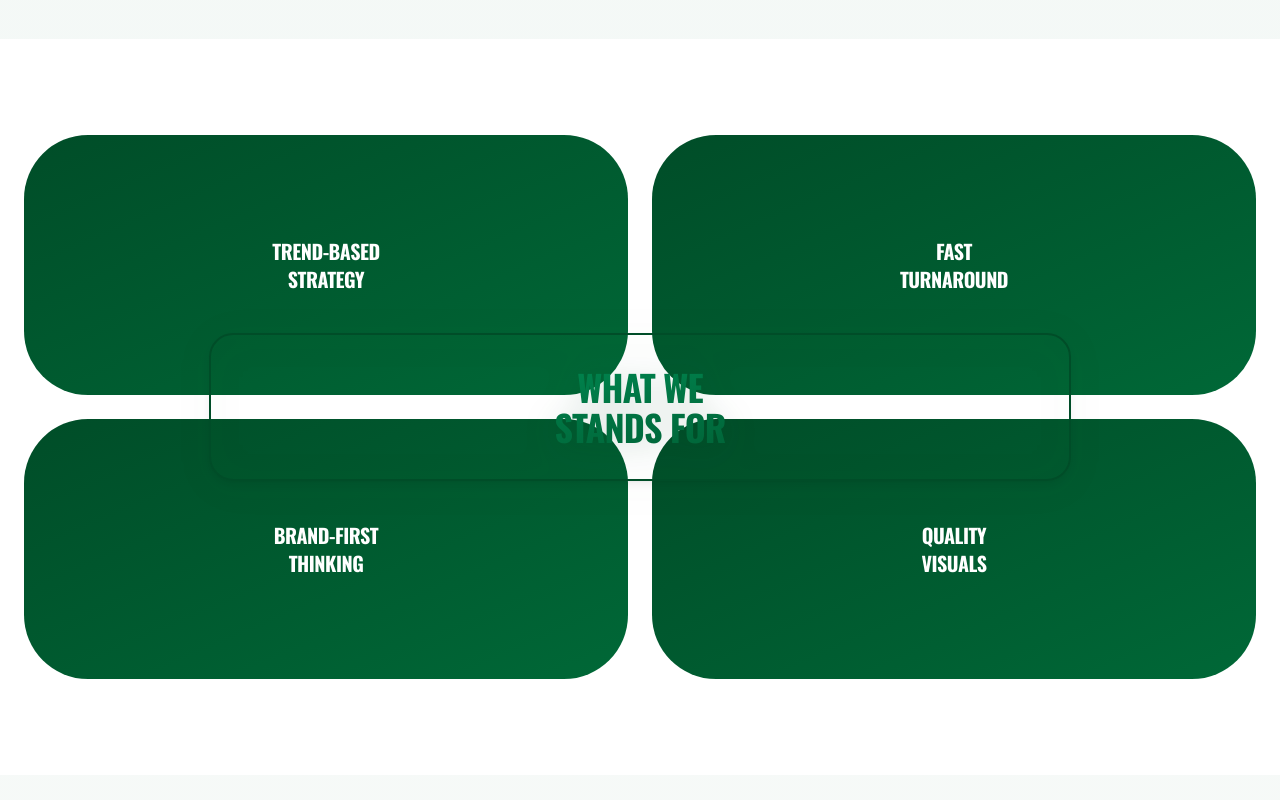
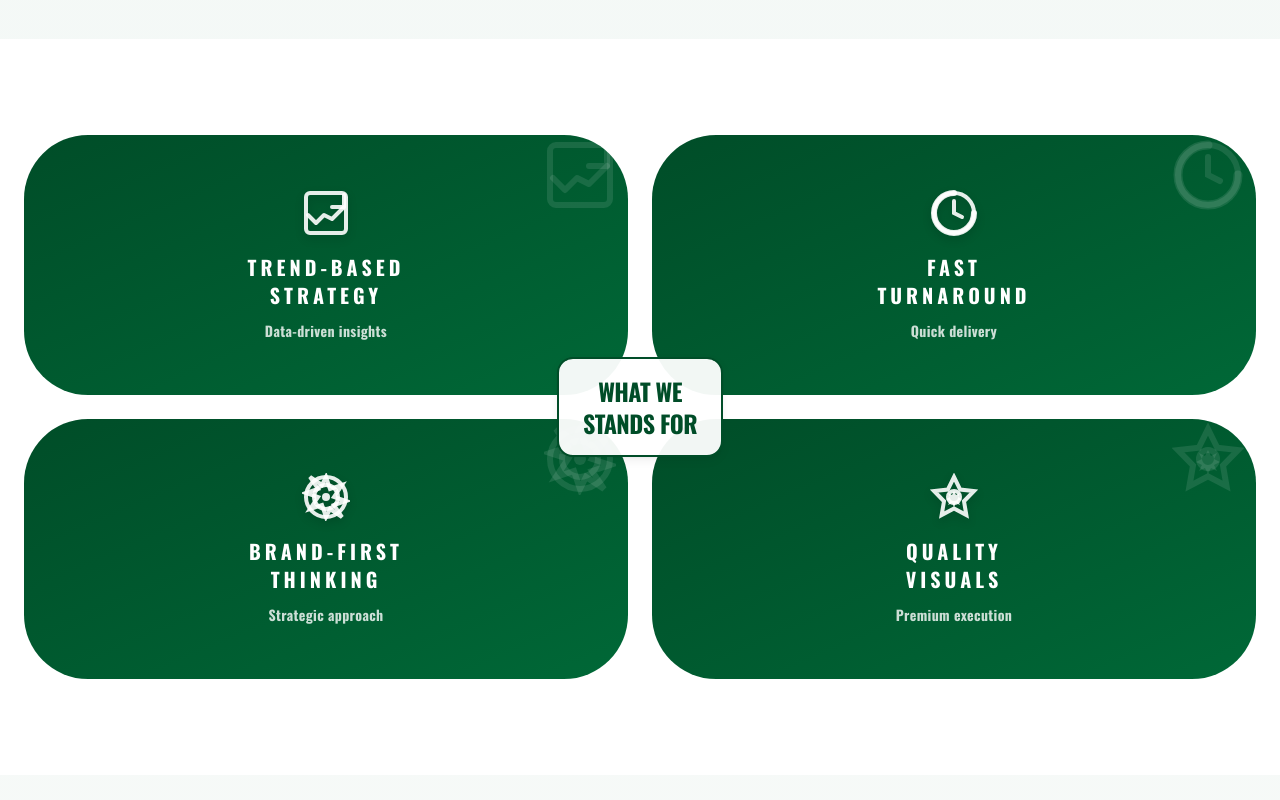
Before and after one commit to desingh-rajan/nbm-frontend, a Next.js app: page / in a window 1280 px wide. Shown: the part 4720-5520 px from the top of the page. Built offline with nearby package versions, Linux system fonts and the light colour scheme.

Commit message:
UI fixes

```diff
--- a/src/components/portfolio/ContactSection.tsx
+++ b/src/components/portfolio/ContactSection.tsx
@@ -4,14 +4,23 @@ export const ContactSection: React.FC = () => {
   return (
     <section data-section id="contact" className="relative">
       <div className="container-shell flex flex-col gap-16">
-        <div className="rounded-[2.5rem] bg-[var(--color-brand)] text-white px-10 py-12 flex flex-col md:flex-row items-center justify-between gap-8">
-          <h3 className="font-display tracking-[0.35em] text-2xl md:text-4xl text-center md:text-left bg-gradient-to-br from-[#009e60] to-[#004d28] dark:from-[#5fffa1] dark:to-[#0d8f4a] bg-clip-text text-transparent drop-shadow-[0_4px_16px_rgba(0,64,32,0.18)]">GET IN TOUCH</h3>
-          <button className="h-16 w-16 rounded-full bg-white text-[var(--color-brand)] font-display text-2xl flex items-center justify-center shadow-card" aria-label="Contact CTA">↗</button>
+        <div className="rounded-[2.5rem] bg-gradient-to-br from-[var(--color-brand-dark)] to-[var(--color-brand)] text-white px-10 py-12 flex flex-col md:flex-row items-center justify-between gap-8">
+          <h3 className="font-display tracking-[0.35em] text-2xl md:text-4xl text-center md:text-left text-white drop-shadow-[0_4px_16px_rgba(0,0,0,0.3)]">GET IN TOUCH</h3>
+          <button className="h-16 w-16 rounded-full bg-white text-[var(--color-brand-dark)] font-display text-2xl flex items-center justify-center shadow-card" aria-label="Contact CTA">↗</button>
         </div>
         <div className="grid md:grid-cols-3 gap-6">
-          <div className="rounded-3xl border-2 border-[var(--color-brand-dark)] p-8 flex flex-col gap-4 bg-white/90"><h4 className="tracking-[0.25em] font-display">MAIL US @</h4><p className="text-xs tracking-wide text-[var(--color-brand-dark)]">neverbeforemarketing@outlook.com</p></div>
-          <div className="rounded-3xl border-2 border-[var(--color-brand-dark)] p-8 flex flex-col gap-4 bg-white/90"><h4 className="tracking-[0.25em] font-display">REACH US @</h4><p className="text-xs tracking-wide text-[var(--color-brand-dark)]">New Naicker Street, 213, 2nd Floor, Madurai, Tamilnadu 625009</p></div>
-          <div className="rounded-3xl border-2 border-[var(--color-brand-dark)] p-8 flex flex-col gap-4 bg-white/90"><h4 className="tracking-[0.25em] font-display">CALL US @</h4><p className="text-xs tracking-wide text-[var(--color-brand-dark)]">0452-4904927</p></div>
+          <div className="rounded-3xl border-2 border-[var(--color-brand-dark)] p-8 flex flex-col gap-4 bg-white/90 dark:bg-[var(--color-bg)]/90">
+            <h4 className="tracking-[0.25em] font-display text-[var(--color-brand-dark)] dark:text-[var(--color-brand-light)]">MAIL US @</h4>
+            <p className="text-xs tracking-wide text-[var(--color-brand-dark)] dark:text-[var(--color-text-muted)]">neverbeforemarketing@outlook.com</p>
+          </div>
+          <div className="rounded-3xl border-2 border-[var(--color-brand-dark)] p-8 flex flex-col gap-4 bg-white/90 dark:bg-[var(--color-bg)]/90">
+            <h4 className="tracking-[0.25em] font-display text-[var(--color-brand-dark)] dark:text-[var(--color-brand-light)]">REACH US @</h4>
+            <p className="text-xs tracking-wide text-[var(--color-brand-dark)] dark:text-[var(--color-text-muted)]">New Naicker Street, 213, 2nd Floor, Madurai, Tamilnadu 625009</p>
+          </div>
+          <div className="rounded-3xl border-2 border-[var(--color-brand-dark)] p-8 flex flex-col gap-4 bg-white/90 dark:bg-[var(--color-brand-bg)]/90">
+            <h4 className="tracking-[0.25em] font-display text-[var(--color-brand-dark)] dark:text-[var(--color-brand-light)]">CALL US @</h4>
+            <p className="text-xs tracking-wide text-[var(--color-brand-dark)] dark:text-[var(--color-text-muted)]">0452-4904927</p>
+          </div>
         </div>
         <div className="flex flex-wrap gap-4 items-center">
           <div className="rounded-2xl border-2 border-[var(--color-brand-dark)] h-16 w-16 flex items-center justify-center bg-white/80 text-[var(--color-brand-dark)] font-display">IG</div>
--- a/src/components/portfolio/ValuesQuadrant.tsx
+++ b/src/components/portfolio/ValuesQuadrant.tsx
@@ -1,10 +1,55 @@
 import React from 'react';
 
 const VALUES = [
-  { id: 'trend', title: 'TREND-BASED\nSTRATEGY' },
-  { id: 'fast', title: 'FAST\nTURNAROUND' },
-  { id: 'brand', title: 'BRAND-FIRST\nTHINKING' },
-  { id: 'quality', title: 'QUALITY\nVISUALS' },
+  {
+    id: 'trend',
+    title: 'TREND-BASED\nSTRATEGY',
+    description: 'Data-driven insights',
+    icon: (
+      <svg width="48" height="48" viewBox="0 0 24 24" fill="none" xmlns="http://www.w3.org/2000/svg">
+        <path d="M3 13L7 17L11 13L15 15L21 9" stroke="currentColor" strokeWidth="2" strokeLinecap="round" strokeLinejoin="round"/>
+        <path d="M21 3V9H15" stroke="currentColor" strokeWidth="2" strokeLinecap="round" strokeLinejoin="round"/>
+        <rect x="2" y="2" width="20" height="20" rx="2" stroke="currentColor" strokeWidth="2" fill="none"/>
+      </svg>
+    )
+  },
+  {
+    id: 'fast',
+    title: 'FAST\nTURNAROUND',
+    description: 'Quick delivery',
+    icon: (
+      <svg width="48" height="48" viewBox="0 0 24 24" fill="none" xmlns="http://www.w3.org/2000/svg">
+        <circle cx="12" cy="12" r="10" stroke="currentColor" strokeWidth="2"/>
+        <polyline points="12,6 12,12 16,14" stroke="currentColor" strokeWidth="2" strokeLinecap="round"/>
+        <path d="M22 12C22 17.5228 17.5228 22 12 22C6.47715 22 2 17.5228 2 12C2 6.47715 6.47715 2 12 2" stroke="currentColor" strokeWidth="3" strokeLinecap="round"/>
+      </svg>
+    )
+  },
+  {
+    id: 'brand',
+    title: 'BRAND-FIRST\nTHINKING',
+    description: 'Strategic approach',
+    icon: (
+      <svg width="48" height="48" viewBox="0 0 24 24" fill="none" xmlns="http://www.w3.org/2000/svg">
+        <circle cx="12" cy="12" r="10" stroke="currentColor" strokeWidth="2"/>
+        <circle cx="12" cy="12" r="6" stroke="currentColor" strokeWidth="2"/>
+        <circle cx="12" cy="12" r="2" fill="currentColor"/>
+        <path d="M12 2L14 8L20 6L16 12L22 14L16 16L20 22L14 18L12 22L10 16L4 18L8 12L2 10L8 8L4 2L10 6L12 2Z" stroke="currentColor" strokeWidth="2" fill="none"/>
+      </svg>
+    )
+  },
+  {
+    id: 'quality',
+    title: 'QUALITY\nVISUALS',
+    description: 'Premium execution',
+    icon: (
+      <svg width="48" height="48" viewBox="0 0 24 24" fill="none" xmlns="http://www.w3.org/2000/svg">
+        <polygon points="12,2 15.09,8.26 22,9 17,14.14 18.18,21.02 12,17.77 5.82,21.02 7,14.14 2,9 8.91,8.26 12,2" stroke="currentColor" strokeWidth="2" fill="none"/>
+        <circle cx="12" cy="12" r="3" stroke="currentColor" strokeWidth="2"/>
+        <path d="M12 9L13 11L15 10L14 12L16 13L14 14L15 16L13 15L12 17L11 15L9 16L10 14L8 13L10 12L9 10L11 11L12 9Z" fill="currentColor"/>
+      </svg>
+    )
+  },
 ];
 
 export const ValuesQuadrant: React.FC = () => {
@@ -13,13 +58,35 @@ export const ValuesQuadrant: React.FC = () => {
       <div className="container-shell">
         <div className="grid md:grid-cols-2 gap-4 md:gap-6 relative">
           {VALUES.map((v) => (
-            <div key={v.id} className="relative rounded-[4rem] p-10 min-h-[260px] flex items-center justify-center text-center font-display text-lg md:text-xl tracking-[0.2em] whitespace-pre-line text-white bg-gradient-to-br from-[var(--color-brand-dark)] to-[var(--color-brand)]">
-              {v.title}
+            <div key={v.id} className="relative rounded-[4rem] p-10 min-h-[260px] flex flex-col items-center justify-center text-center font-display text-white bg-gradient-to-br from-[var(--color-brand-dark)] to-[var(--color-brand)] overflow-hidden">
+              {/* Background Icon */}
+              <div className="absolute top-4 right-6 text-white/10 scale-150">
+                {v.icon}
+              </div>
+
+              {/* Main Icon */}
+              <div className="text-white/90 mb-4 drop-shadow-lg">
+                {v.icon}
+              </div>
+
+              {/* Title */}
+              <h3 className="text-lg md:text-xl tracking-[0.2em] whitespace-pre-line font-bold mb-3">
+                {v.title}
+              </h3>
+
+              {/* Description */}
+              <p className="text-sm opacity-80 tracking-wide">
+                {v.description}
+              </p>
             </div>
           ))}
+
+          {/* Center Text - Better sized and positioned */}
           <div className="absolute inset-0 flex items-center justify-center pointer-events-none">
-            <div className="bg-[var(--color-bg)]/95 border-2 border-[var(--color-brand-dark)] rounded-3xl px-10 py-8 text-center font-display text-2xl md:text-4xl tracking-[0.15em] shadow-card w-[70%] bg-gradient-to-br from-[#009e60] to-[#004d28] dark:from-[#5fffa1] dark:to-[#0d8f4a] bg-clip-text text-transparent drop-shadow-[0_4px_16px_rgba(0,64,32,0.18)]">
-              WHAT WE<br />STANDS FOR
+            <div className="bg-white/95 dark:bg-[var(--color-bg)]/95 border-2 border-[var(--color-brand-dark)] rounded-2xl px-6 py-4 text-center font-display text-lg md:text-2xl tracking-[0.15em] shadow-card max-w-[280px]">
+              <span className="text-[var(--color-brand-dark)] dark:bg-gradient-to-br dark:from-[#5fffa1] dark:to-[#0d8f4a] dark:bg-clip-text dark:text-transparent font-bold">
+                WHAT WE<br />STANDS FOR
+              </span>
             </div>
           </div>
         </div>
```
Also changed, not shown: 1 other file (tests, documents, lock files or other folders).
